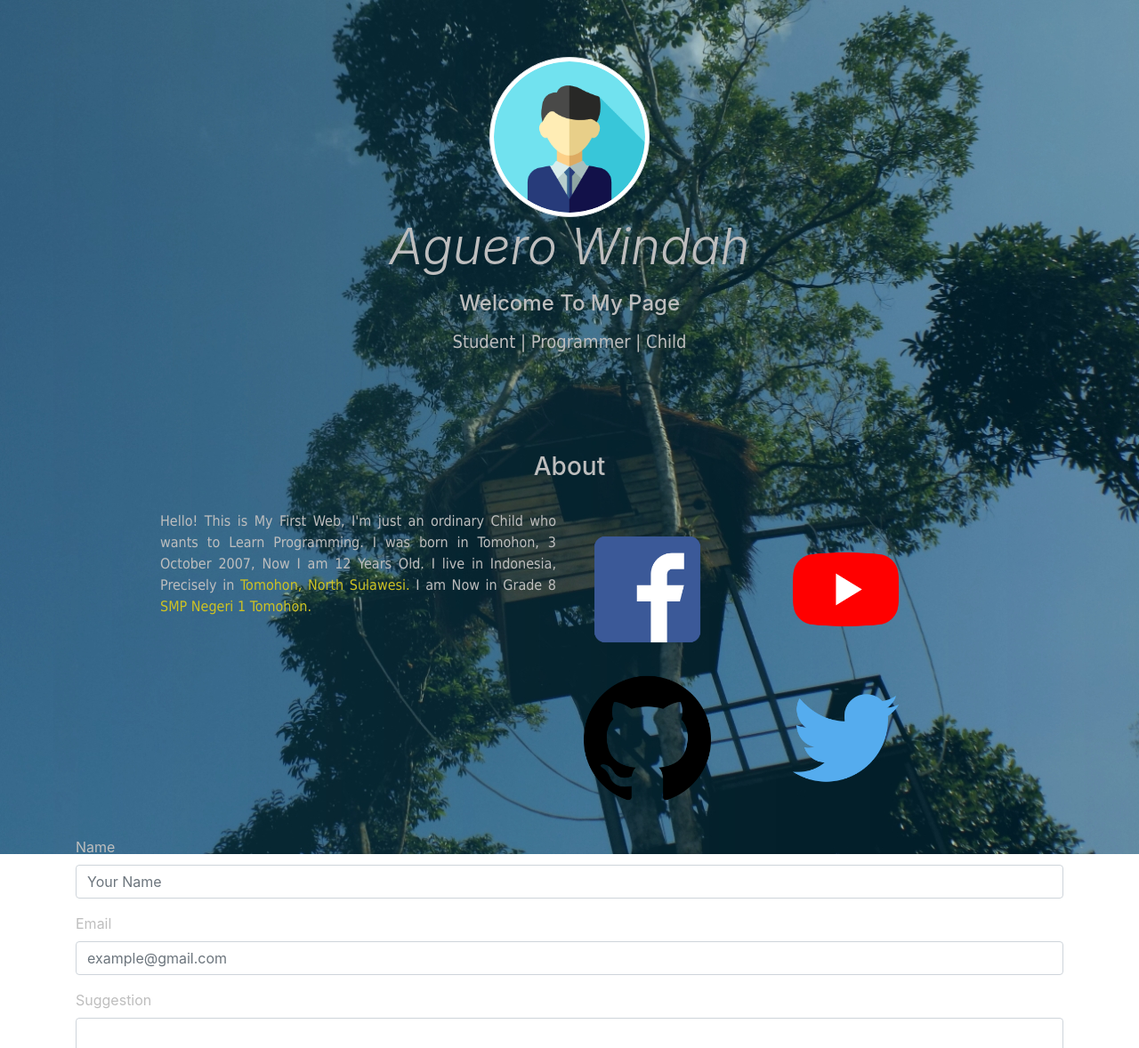
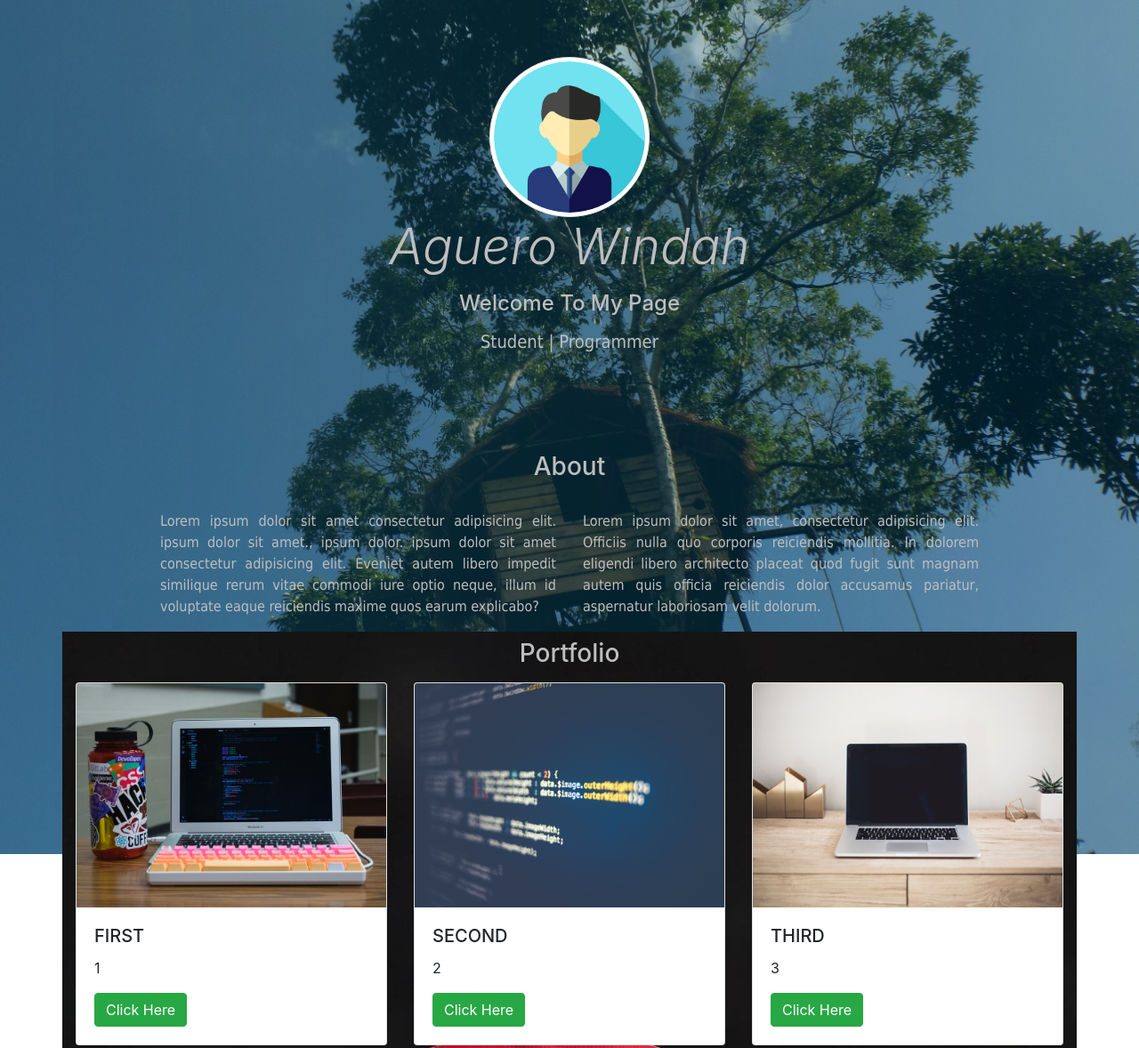
Before and after one commit to aguerowindah18/web-dulu, a plain HTML site: page index.html in a window 1280 px wide. Shown: the top 1178 px of the page at 89% size. Drawn offline with nearby package versions, Linux system fonts and the light colour scheme.

Commit message:
mengembalikan web seperti semula

```diff
--- a/index.html
+++ b/index.html
@@ -28,7 +28,7 @@
             <h4 id="desc">Welcome To My Page</h4>
             </p>
             <p class="lead">
-            <h5 style="font-family: Tahoma;" id="desc">Student | Programmer | Child</h5>
+            <h5 style="font-family: Tahoma;" id="desc">Student | Programmer</h5>
             </p>
             <div>
 
@@ -46,12 +46,15 @@
 
             <div id="para" class="row justify-content-center">
                 <div style="font-family: Tahoma; color: rgb(190, 190, 190);" class="col-md-5">
-                    <p class="text-justify">Hello! This is My First Web, I'm just an ordinary Child who wants to Learn
+                    <!-- paragraf asli -->
+                    <!-- <p class="text-justify">Hello! This is My First Web, I'm just an ordinary Child who wants to Learn
                         Programming. I was born in Tomohon, 3 October 2007, Now I am 12 Years Old. I live in Indonesia,
                         Precisely in<a id="link" href="https://en.wikipedia.org/wiki/Tomohon"> Tomohon, North Sulawesi.</a> I am
                         Now in Grade 8 <a id="link"
                             href="https://www.google.com/maps/@1.3310897,124.8369307,3a,75y,169.79h,77.69t/data=!3m6!1e1!3m4!1sHCUMVd6RXYs_cHD77MaW6g!2e0!7i16384!8i8192">
-                            SMP Negeri 1 Tomohon.</a></p>
+                            SMP Negeri 1 Tomohon.</a></p> -->
+                    <!-- lorem -->
+                    <p class="text-justify">Lorem ipsum dolor sit amet consectetur adipisicing elit. ipsum dolor sit amet., ipsum dolor. ipsum dolor sit amet consectetur adipisicing elit. Eveniet autem libero impedit similique rerum vitae commodi iure optio neque, illum id voluptate eaque reiciendis maxime quos earum explicabo?</p>
                 </div>
                 <div style="font-family: Tahoma; color: rgb(190, 190, 190);" class="col-md-5">
                     <!-- paragraf asli -->
@@ -59,7 +62,9 @@
                             Yu</a> from CS50
                         on <a id="link" href="https://www.edx.org/"> edX</a>. His explanation is very easy to understand makes me
                         really like to hear the course from him. I am not a very great Programmer however, I can do a
-                        little bit. That's all, Thank you</p>
+                        little bit. That's all, Thank you</p> -->
+                    <!-- lorem -->
+                    <p class="text-justify">Lorem ipsum dolor sit amet, consectetur adipisicing elit. Officiis nulla quo corporis reiciendis mollitia. In dolorem eligendi libero architecto placeat quod fugit sunt magnam autem quis officia reiciendis dolor accusamus pariatur, aspernatur laboriosam velit dolorum.</p>
                 </div>
                 <section id="Portfolio" class="Portfolio bg-light mb-1 pb-3">
                     <div class="container">
@@ -159,17 +164,17 @@
                             <p>
                             <table>
                                 <tr>
-                                    <td><a href="#"><img id="social"
+                                    <td><a href="https://www.facebook.com/AGRWindah18"><img id="social"
                                                 src="img/icon/facebook.png" title="Facebook Page" alt="Facebook"></a></td>
                                     <td><a
-                                            href="#"><img
+                                            href="https://www.youtube.com/channel/UCsZkpRghpaU4xYgQM1_rUQg?view_as=subscriber"><img
                                                 id="social" src="img/icon/youtube.png" title="Youtube" alt="Youtube"></a></td>
                                 </tr>
                                 <tr>
-                                    <td><a href="#"><img id="social"
+                                    <td><a href="https://github.com/aguerowindah18"><img id="social"
                                                 src="img/icon/github.png" title="My GitHub" alt="GitHub"></a>
                                     </td>
-                                    <td><a href="#"><img id="social"
+                                    <td><a href="https://twitter.com/AgueroWindah10"><img id="social"
                                                 src="img/icon/twitter.png" title="Twitter" alt="Twitter"></a>
                                     </td>
                                 </tr>
@@ -184,7 +189,7 @@
                         <li id="lo" class="list-group-item">Indonesia</li>
                         <li id="lo" class="list-group-item">Sulawesi Utara, Tomohon</li>
                         <li id="lo" class="list-group-item">Tomohon Utara, Kakaskasen III</li>
-                    </ul>
+                    </ul> -->
                 </div>
 
                 <div class="col-lg-6">
@@ -219,7 +224,7 @@
             <div class="row pt-2">
                 <div class="col">
                     <p class="text-center" id="soc">Made With: Visual Studio Code, And Bootstrap.</p>
-                    <p class="text-center">© 2022. Thank You</p>
+                    <p class="text-center">© 2020. Thank You</p>
                 </div>
             </div>
         </div>
```
